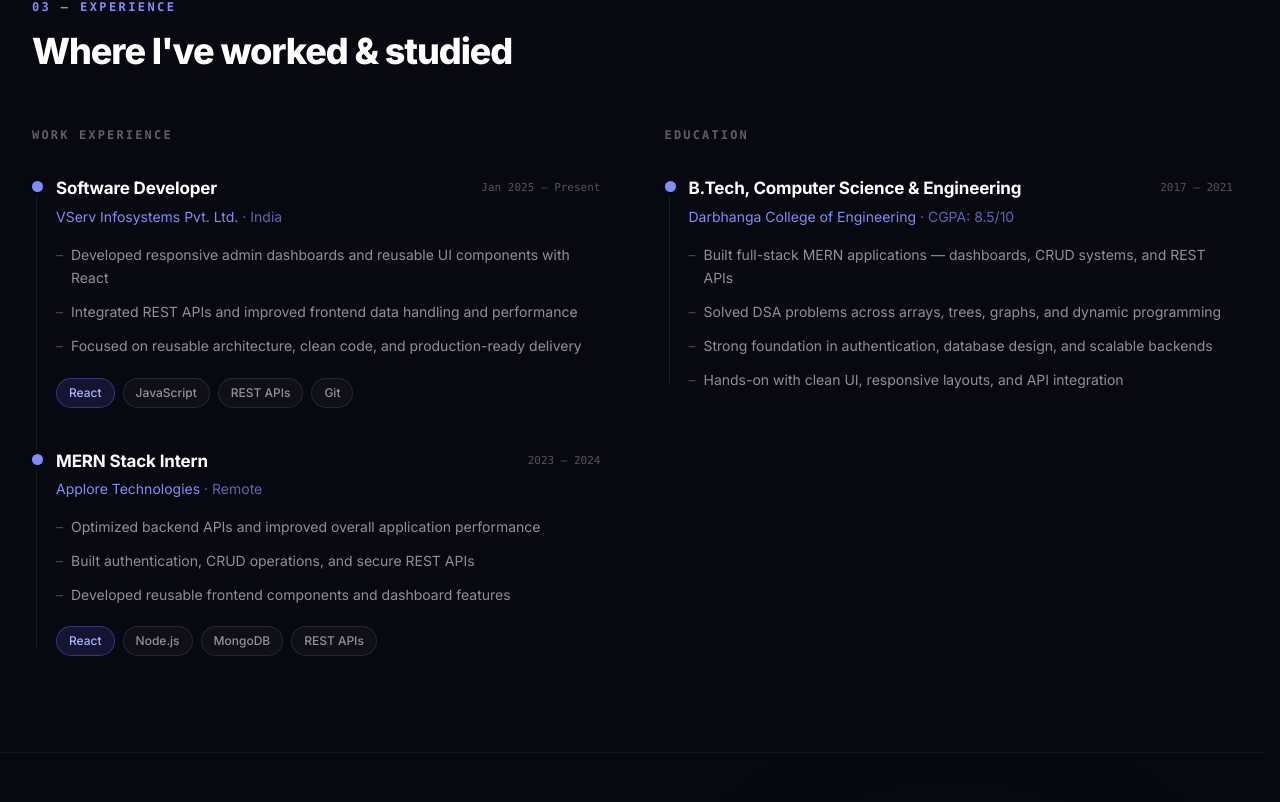
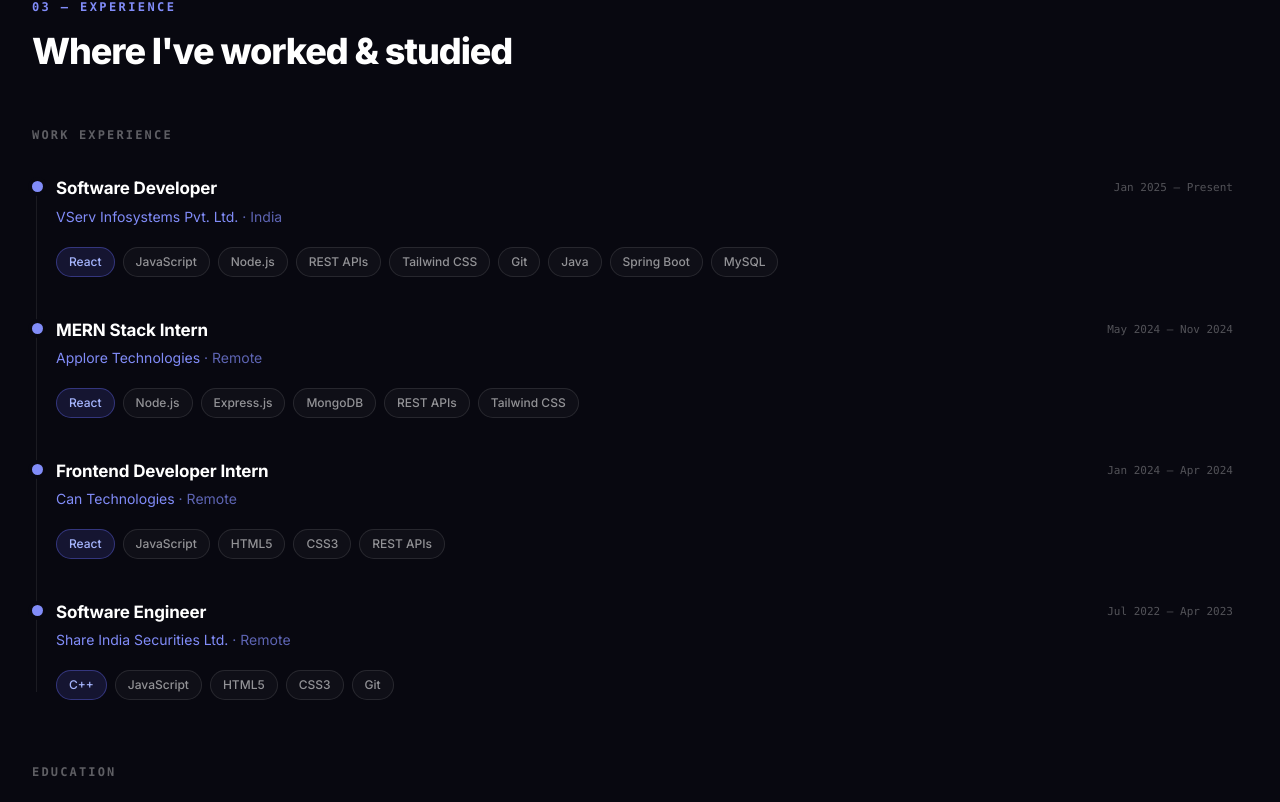
Before and after one commit to Bittu121/personalPortfolio, a React (Create React App) app: page / in a window 1280 px wide. Shown: the part 4258-5060 px from the top of the page. Built offline with nearby package versions, Linux system fonts and the light colour scheme.

Commit message:
update experience section

```diff
--- a/src/components/experience/Experience.jsx
+++ b/src/components/experience/Experience.jsx
@@ -18,7 +18,7 @@
           </h2>
         </FadeIn>
 
-        <div className="grid grid-cols-1 md:grid-cols-2 gap-12 md:gap-16">
+        <div className="grid grid-cols-1 md:grid-cols-1 gap-12 md:gap-16">
           <div>
             <p className="font-mono text-xs font-semibold tracking-[0.18em] text-content/35 uppercase mb-8">
               Work Experience
--- a/src/components/experience/experienceData.js
+++ b/src/components/experience/experienceData.js
@@ -4,24 +4,46 @@
     org: "VServ Infosystems Pvt. Ltd.",
     location: "India",
     duration: "Jan 2025 — Present",
-    points: [
-      "Developed responsive admin dashboards and reusable UI components with React",
-      "Integrated REST APIs and improved frontend data handling and performance",
-      "Focused on reusable architecture, clean code, and production-ready delivery",
+    points: [],
+    tech: [
+      "React",
+      "JavaScript",
+      "Node.js",
+      "REST APIs",
+      "Tailwind CSS",
+      "Git","Java","Spring Boot","MySQL"
     ],
-    tech: ["React", "JavaScript", "REST APIs", "Git"],
   },
   {
     role: "MERN Stack Intern",
     org: "Applore Technologies",
     location: "Remote",
-    duration: "2023 — 2024",
-    points: [
-      "Optimized backend APIs and improved overall application performance",
-      "Built authentication, CRUD operations, and secure REST APIs",
-      "Developed reusable frontend components and dashboard features",
+    duration: "May 2024 — Nov 2024",
+    points: [],
+    tech: [
+      "React",
+      "Node.js",
+      "Express.js",
+      "MongoDB",
+      "REST APIs",
+      "Tailwind CSS",
     ],
-    tech: ["React", "Node.js", "MongoDB", "REST APIs"],
+  },
+  {
+    role: "Frontend Developer Intern",
+    org: "Can Technologies",
+    location: "Remote",
+    duration: "Jan 2024 — Apr 2024",
+    points: [],
+    tech: ["React", "JavaScript", "HTML5", "CSS3", "REST APIs"],
+  },
+  {
+    role: "Software Engineer",
+    org: "Share India Securities Ltd.",
+    location: "Remote",
+    duration: "Jul 2022 — Apr 2023",
+    points: [],
+    tech: ["C++", "JavaScript", "HTML5", "CSS3", "Git"],
   },
 ];
 
@@ -30,12 +52,7 @@
     role: "B.Tech, Computer Science & Engineering",
     org: "Darbhanga College of Engineering",
     location: "CGPA: 8.5/10",
-    duration: "2017 — 2021",
-    points: [
-      "Built full-stack MERN applications — dashboards, CRUD systems, and REST APIs",
-      "Solved DSA problems across arrays, trees, graphs, and dynamic programming",
-      "Strong foundation in authentication, database design, and scalable backends",
-      "Hands-on with clean UI, responsive layouts, and API integration",
-    ],
+    duration: "Sept 2017 — Nov 2021",
+    points: [""],
   },
 ];
```
